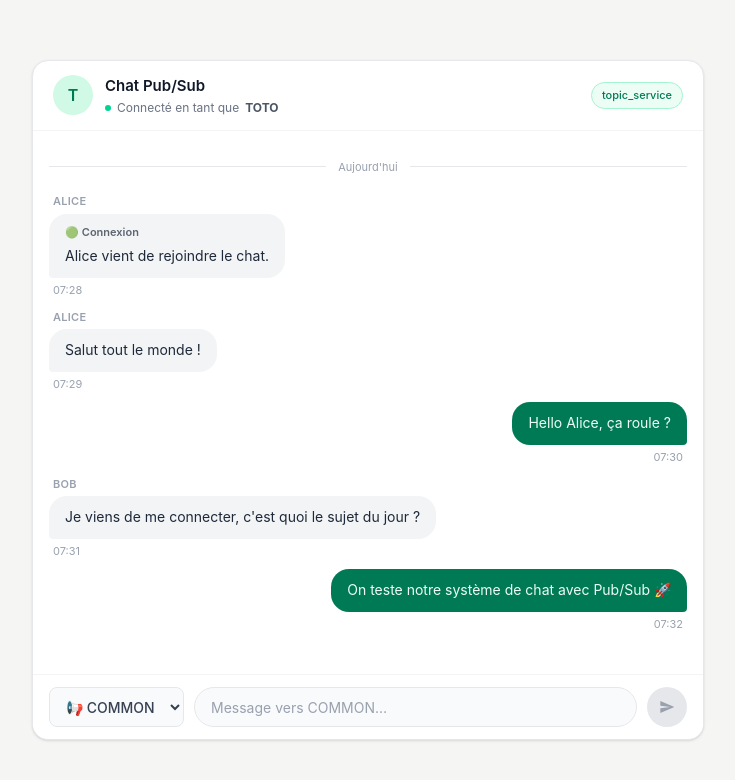
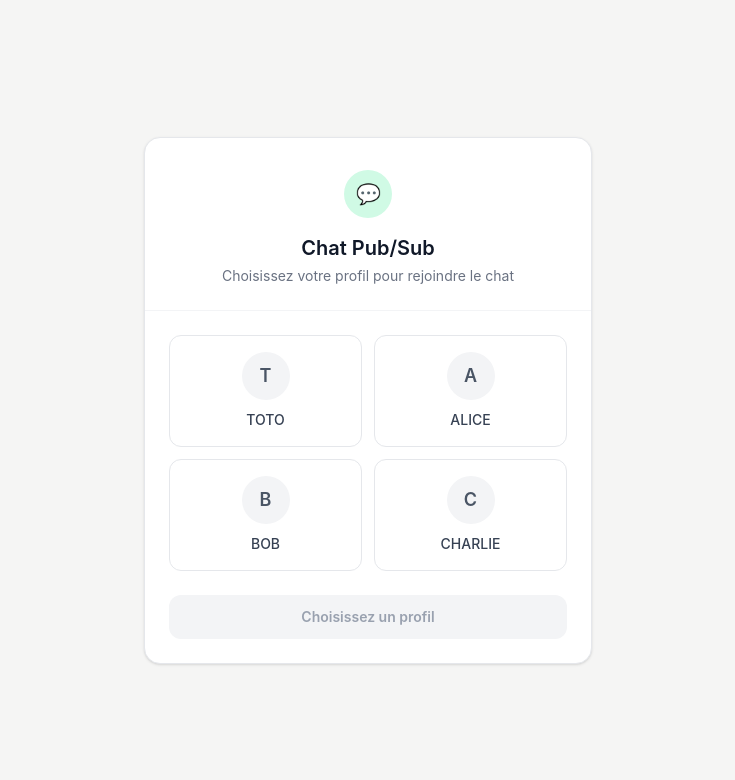
Before and after one commit to David-Hoang/m1-cloud-messages, a Vue app: page / in a window 1280 px wide. Shown: the top 780 px of the page, without its empty margins (272-1007 px from the left). Built offline with nearby package versions, Linux system fonts and the light colour scheme; the HTML template or start-up script is replaced by a standard one.

Commit message:
feat: slider & chat

```diff
--- a/src/App.vue
+++ b/src/App.vue
@@ -1,64 +1,87 @@
+<template>
+  <div>
+    <ProfilePicker v-if="step === 1" @confirm="handleProfileConfirm" />
+
+    <div v-if="step === 2" class="min-h-screen bg-stone-100 flex items-center justify-center p-6">
+      <div class="w-full max-w-2xl h-[85vh] max-h-200 flex flex-col bg-white rounded-2xl border border-gray-200 shadow-sm overflow-hidden">
+
+        <header class="flex items-center gap-3 px-5 py-3.5 border-b border-gray-100 shrink-0">
+          <div class="w-10 h-10 rounded-full bg-emerald-100 text-emerald-700 text-base font-semibold flex items-center justify-center shrink-0">
+            {{ currentUser.charAt(0) }}
+          </div>
+
+          <div class="flex-1 flex flex-col gap-0.5 min-w-0">
+            <h1 class="text-[15px] font-semibold text-gray-900">Chat Pub/Sub</h1>
+            <span class="text-xs text-gray-500 flex items-center gap-1.5">
+              <span class="w-1.5 h-1.5 rounded-full bg-emerald-400 shrink-0"></span>
+              Connecté en tant que <strong class="text-gray-600 ml-1">{{ currentUser }}</strong>
+            </span>
+          </div>
+
+          <button
+            class="text-[11px] font-medium px-2.5 py-1 rounded-full bg-gray-50 text-gray-500 border border-gray-200 hover:bg-gray-100 transition-colors shrink-0 cursor-pointer"
+            @click="handleLeave"
+          >
+            🚪 Déconnexion
+          </button>
+        </header>
+
+        <MessageList :messages="messages" />
+
+        <MessageInput
+          :available-users="otherUsers"
+          default-topic="COMMON"
+          @send="handleSend"
+        />
+
+      </div>
+    </div>
+  </div>
+</template>
+
 <script setup lang="ts">
-import MessagesList from './components/Messages/MessagesList.vue'
-import MessagesInput from './components/Messages/MessagesInput.vue'
+import { ref, computed } from 'vue'
+import ProfilePicker from './components/ProfilePicker.vue'
+import MessageList from './components/Messages/MessagesList.vue'
+import MessageInput from './components/Messages/MessagesInput.vue'
+import type { Message } from './types/MessageType'
 
-const currentUser = 'TOTO'
-const availableUsers = ['ALICE', 'BOB', 'CHARLIE']
+const ALL_USERS = ['TOTO', 'ALICE', 'BOB', 'CHARLIE']
 
-const messages = [
-  {
-    id: 1,
-    source: 'ALICE',
+const step = ref(1)
+const currentUser = ref('')
+const nextId = ref(1)
+
+const messages = ref<Message[]>([])
+
+const otherUsers = computed(() => ALL_USERS.filter(u => u !== currentUser.value))
+
+const handleProfileConfirm = (profile: string) => {
+  currentUser.value = profile
+
+  messages.value.push({
+    id: nextId.value++,
+    source: profile,
     target: 'COMMON',
     category: 'OPEN',
-    payload: 'Alice vient de rejoindre le chat.',
-    timestamp: new Date(Date.now() - 5 * 60 * 1000).toISOString(),
+    payload: `${profile} vient de rejoindre le chat.`,
+    timestamp: new Date().toISOString(),
     isSent: false,
-  },
-  {
-    id: 2,
-    source: 'ALICE',
-    target: 'COMMON',
-    category: 'EMISSION',
-    payload: 'Salut tout le monde !',
-    timestamp: new Date(Date.now() - 4 * 60 * 1000).toISOString(),
-    isSent: false,
-  },
-  {
-    id: 3,
-    source: 'TOTO',
-    target: 'COMMON',
-    category: 'EMISSION',
-    payload: 'Hello Alice, ça roule ?',
-    timestamp: new Date(Date.now() - 3 * 60 * 1000).toISOString(),
-    isSent: true,
-  },
-  {
-    id: 4,
-    source: 'BOB',
-    target: 'COMMON',
-    category: 'EMISSION',
-    payload: "Je viens de me connecter, c'est quoi le sujet du jour ?",
-    timestamp: new Date(Date.now() - 2 * 60 * 1000).toISOString(),
-    isSent: false,
-  },
-  {
-    id: 5,
-    source: 'TOTO',
-    target: 'COMMON',
-    category: 'EMISSION',
-    payload: 'On teste notre système de chat avec Pub/Sub 🚀',
-    timestamp: new Date(Date.now() - 1 * 60 * 1000).toISOString(),
-    isSent: true,
-  },
-]
+  })
 
-let nextId = 6
+  step.value = 2
+}
+
+const handleLeave = () => {
+  messages.value = []
+  currentUser.value = ''
+  step.value = 1
+}
 
 const handleSend = ({ target, payload }: { target: string; payload: string }) => {
-  messages.push({
-    id: nextId++,
-    source: currentUser,
+  messages.value.push({
+    id: nextId.value++,
+    source: currentUser.value,
     target,
     category: 'EMISSION',
     payload,
@@ -67,49 +90,13 @@ const handleSend = ({ target, payload }: { target: string; payload: string }) =>
   })
 
   /*
-   * TODO: publier sur topic_service via Pub/Sub
-   *
    * pubsubService.publish('topic_service', {
    *   CATEGORY: 'EMISSION',
    *   TARGET: target,
-   *   SOURCE: currentUser,
+   *   SOURCE: currentUser.value,
    *   TIMESTAMP: new Date().toISOString(),
    *   PAYLOAD: payload,
    * })
    */
 }
 </script>
-
-<template>
-  <div class="min-h-screen bg-stone-100 flex items-center justify-center p-6">
-    <div class="w-full max-w-2xl h-[85vh] max-h-200 flex flex-col bg-white rounded-2xl border border-gray-200 shadow-sm overflow-hidden">
-
-      <header class="flex items-center gap-3 px-5 py-3.5 border-b border-gray-100 shrink-0">
-        <div class="w-10 h-10 rounded-full bg-emerald-100 text-emerald-700 text-base font-semibold flex items-center justify-center shrink-0">
-          {{ currentUser.charAt(0) }}
-        </div>
-
-        <div class="flex-1 flex flex-col gap-0.5">
-          <h1 class="text-[15px] font-semibold text-gray-900">Chat Pub/Sub</h1>
-          <span class="text-xs text-gray-500 flex items-center gap-1.5">
-            <span class="w-1.5 h-1.5 rounded-full bg-emerald-400 shrink-0"></span>
-            Connecté en tant que <strong class="text-gray-600">{{ currentUser }}</strong>
-          </span>
-        </div>
-
-        <span class="text-[11px] font-medium px-2.5 py-1 rounded-full bg-emerald-50 text-emerald-700 border border-emerald-200 shrink-0">
-          topic_service
-        </span>
-      </header>
-
-      <MessagesList :messages="messages" />
-
-      <MessagesInput
-        :available-users="availableUsers"
-        default-topic="COMMON"
-        @send="handleSend"
-      />
-
-    </div>
-  </div>
-</template>
--- a/src/components/Messages/MessagesBubble.vue
+++ b/src/components/Messages/MessagesBubble.vue
@@ -27,24 +27,18 @@
   </div>
 </template>
 
-<script lang="ts">
-export default {
-  name: 'MessageBubble',
+<script setup lang="ts">
+import { computed } from 'vue'
+import type { Message } from '../../types/MessageType'
 
-  props: {
-    message: {
-      type: Object,
-      required: true,
-    },
-  },
+const props = defineProps<{
+  message: Message
+}>()
 
-  computed: {
-    formattedTime() {
-      return new Date(this.message.timestamp).toLocaleTimeString('fr-FR', {
-        hour: '2-digit',
-        minute: '2-digit',
-      })
-    },
-  },
-}
+const formattedTime = computed(() =>
+  new Date(props.message.timestamp).toLocaleTimeString('fr-FR', {
+    hour: '2-digit',
+    minute: '2-digit',
+  })
+)
 </script>
--- a/src/components/Messages/MessagesInput.vue
+++ b/src/components/Messages/MessagesInput.vue
@@ -38,37 +38,25 @@
   </div>
 </template>
 
-<script lang="ts">
-export default {
-  name: 'MessagesInput',
+<script setup lang="ts">
+import { ref } from 'vue'
 
-  props: {
-    availableUsers: {
-      type: Array as () => string[],
-      default: () => [],
-    },
-    defaultTopic: {
-      type: String,
-      default: 'COMMON',
-    },
-	},
+const props = defineProps<{
+  availableUsers?: string[]
+  defaultTopic?: string
+}>()
 
-  emits: ['send'],
+const emit = defineEmits<{
+  send: [{ target: string; payload: string }]
+}>()
 
-  data() {
-    return {
-      inputText: '',
-      selectedTopic: this.defaultTopic,
-    }
-  },
+const inputText = ref('')
+const selectedTopic = ref(props.defaultTopic ?? 'COMMON')
 
-  methods: {
-    handleSend() {
-      const text = this.inputText.trim()
-      if (!text) return
-      this.$emit('send', { target: this.selectedTopic, payload: text })
-      this.inputText = ''
-    },
-  },
+const handleSend = () => {
+  const text = inputText.value.trim()
+  if (!text) return
+  emit('send', { target: selectedTopic.value, payload: text })
+  inputText.value = ''
 }
 </script>
--- a/src/components/Messages/MessagesList.vue
+++ b/src/components/Messages/MessagesList.vue
@@ -1,82 +1,32 @@
 <template>
-  <div
-    ref="listRef"
-    class="flex-1 overflow-y-auto flex flex-col gap-2.5 px-4 py-5 scroll-smooth"
-  >
+  <div ref="listRef" class="flex-1 overflow-y-auto flex flex-col gap-2.5 px-4 py-5 scroll-smooth">
+
     <p v-if="messages.length === 0" class="m-auto text-sm text-gray-400">
       Aucun message pour l'instant…
     </p>
 
-    <template v-for="(message, index) in messages" :key="message.id">
+    <template v-for="(message) in messages" :key="message.id">
 
-      <div v-if="showDateDivider(index)" class="flex items-center gap-3 my-2">
-        <span class="flex-1 h-px bg-gray-200"></span>
-        <span class="text-[11px] text-gray-400 whitespace-nowrap">{{ formatDate(message.timestamp) }}</span>
-        <span class="flex-1 h-px bg-gray-200"></span>
-      </div>
-
-      <MessagesBubble :message="message" />
+      <MessageBubble :message="message" />
 
     </template>
   </div>
 </template>
 
-<script lang="ts">
-import MessagesBubble from './MessagesBubble.vue'
+<script setup lang="ts">
+import { ref, watch, nextTick } from 'vue'
+import MessageBubble from './MessagesBubble.vue'
+import type { Message } from '../../types/MessageType'
 
-type Message = {
-  id: string | number
-  timestamp: string | number | Date
+const props = defineProps<{
+  messages: Message[]
+}>()
+
+const listRef = ref<HTMLDivElement | null>(null)
+
+const scrollToBottom = () => {
+  if (listRef.value) listRef.value.scrollTop = listRef.value.scrollHeight
 }
 
-export default {
-  name: 'MessageList',
-
-  components: { MessagesBubble },
-
-  props: {
-    messages: {
-      type: Array as () => Message[],
-      required: true,
-    },
-  },
-
-  watch: {
-    messages() {
-      this.$nextTick(() => this.scrollToBottom())
-    },
-  },
-
-  mounted() {
-    this.scrollToBottom()
-  },
-
-  methods: {
-    scrollToBottom() {
-      const el = this.$refs.listRef as HTMLElement
-      if (el) el.scrollTop = el.scrollHeight
-    },
-
-    showDateDivider(index: number) {
-			if (index === 0) return true
-
-			const prevMessage = this.messages[index - 1]
-			const currMessage = this.messages[index]
-
-			if (!prevMessage || !currMessage) return false
-
-			const prev = new Date(prevMessage.timestamp)
-			const curr = new Date(currMessage.timestamp)
-
-			return prev.toDateString() !== curr.toDateString()
-		},
-
-    formatDate(timestamp: string | number | Date) {
-      const date = new Date(timestamp)
-      const today = new Date()
-      if (date.toDateString() === today.toDateString()) return "Aujourd'hui"
-      return date.toLocaleDateString('fr-FR', { day: 'numeric', month: 'long' })
-    },
-  },
-}
+watch(() => props.messages, () => nextTick(scrollToBottom), { deep: true })
 </script>
--- /dev/null
+++ b/src/components/ProfilePicker.vue
@@ -0,0 +1,81 @@
+<template>
+  <div class="min-h-screen bg-stone-100 flex items-center justify-center p-6">
+    <div class="w-full max-w-md bg-white rounded-2xl border border-gray-200 shadow-sm overflow-hidden">
+
+      <div class="px-8 pt-8 pb-6 text-center border-b border-gray-100">
+        <div class="w-12 h-12 rounded-full bg-emerald-100 text-emerald-700 text-xl flex items-center justify-center mx-auto mb-4">
+          💬
+        </div>
+        <h1 class="text-xl font-semibold text-gray-900">Chat Pub/Sub</h1>
+        <p class="text-sm text-gray-500 mt-1">Choisissez votre profil pour rejoindre le chat</p>
+      </div>
+
+      <div class="p-6 grid grid-cols-2 gap-3">
+        <button
+          v-for="profile in profiles"
+          :key="profile.name"
+          class="flex flex-col items-center gap-2.5 p-4 rounded-xl border transition-all duration-150 cursor-pointer outline-none group"
+          :class="selectedProfile === profile.name
+            ? 'border-emerald-500 bg-emerald-50 shadow-sm'
+            : 'border-gray-200 bg-white hover:border-gray-300 hover:bg-gray-50'"
+          @click="selectedProfile = profile.name"
+        >
+          <div
+            class="w-12 h-12 rounded-full flex items-center justify-center text-lg font-semibold transition-colors"
+            :class="selectedProfile === profile.name
+              ? 'bg-emerald-200 text-emerald-800'
+              : 'bg-gray-100 text-gray-600 group-hover:bg-gray-200'"
+          >
+            {{ profile.name.charAt(0) }}
+          </div>
+          <span
+            class="text-sm font-medium transition-colors"
+            :class="selectedProfile === profile.name ? 'text-emerald-700' : 'text-gray-700'"
+          >
+            {{ profile.name }}
+          </span>
+          <span
+            v-if="selectedProfile === profile.name"
+            class="text-[10px] font-semibold uppercase tracking-wide text-emerald-600"
+          >
+            Sélectionné ✓
+          </span>
+        </button>
+      </div>
+
+      <div class="px-6 pb-6">
+        <button
+          :disabled="!selectedProfile"
+          class="w-full h-11 rounded-xl text-sm font-semibold transition-all duration-150 disabled:cursor-not-allowed cursor-pointer"
+          :class="selectedProfile
+            ? 'bg-emerald-700 text-white hover:bg-emerald-800 active:scale-[0.98]'
+            : 'bg-gray-100 text-gray-400'"
+          @click="handleConfirm"
+        >
+          {{ selectedProfile ? `Rejoindre en tant que ${selectedProfile}` : 'Choisissez un profil' }}
+        </button>
+      </div>
+
+    </div>
+  </div>
+</template>
+
+<script setup lang="ts">
+import { ref } from 'vue'
+
+const profiles = [
+  { name: 'TOTO' },
+  { name: 'ALICE' },
+  { name: 'BOB' },
+  { name: 'CHARLIE' },
+]
+
+const selectedProfile = ref("")
+
+const emit = defineEmits(['confirm'])
+
+const handleConfirm = () => {
+  if (!selectedProfile.value) return
+  emit('confirm', selectedProfile.value)
+}
+</script>
--- /dev/null
+++ b/src/types/MessageType.ts
@@ -0,0 +1,11 @@
+export type MessageCategory = 'OPEN' | 'CLOSE' | 'EMISSION' | 'ROUTAGE'
+
+export type Message = {
+  id: number
+  source: string
+  target: string
+  category: MessageCategory
+  payload: string
+  timestamp: string
+  isSent: boolean
+}
```
